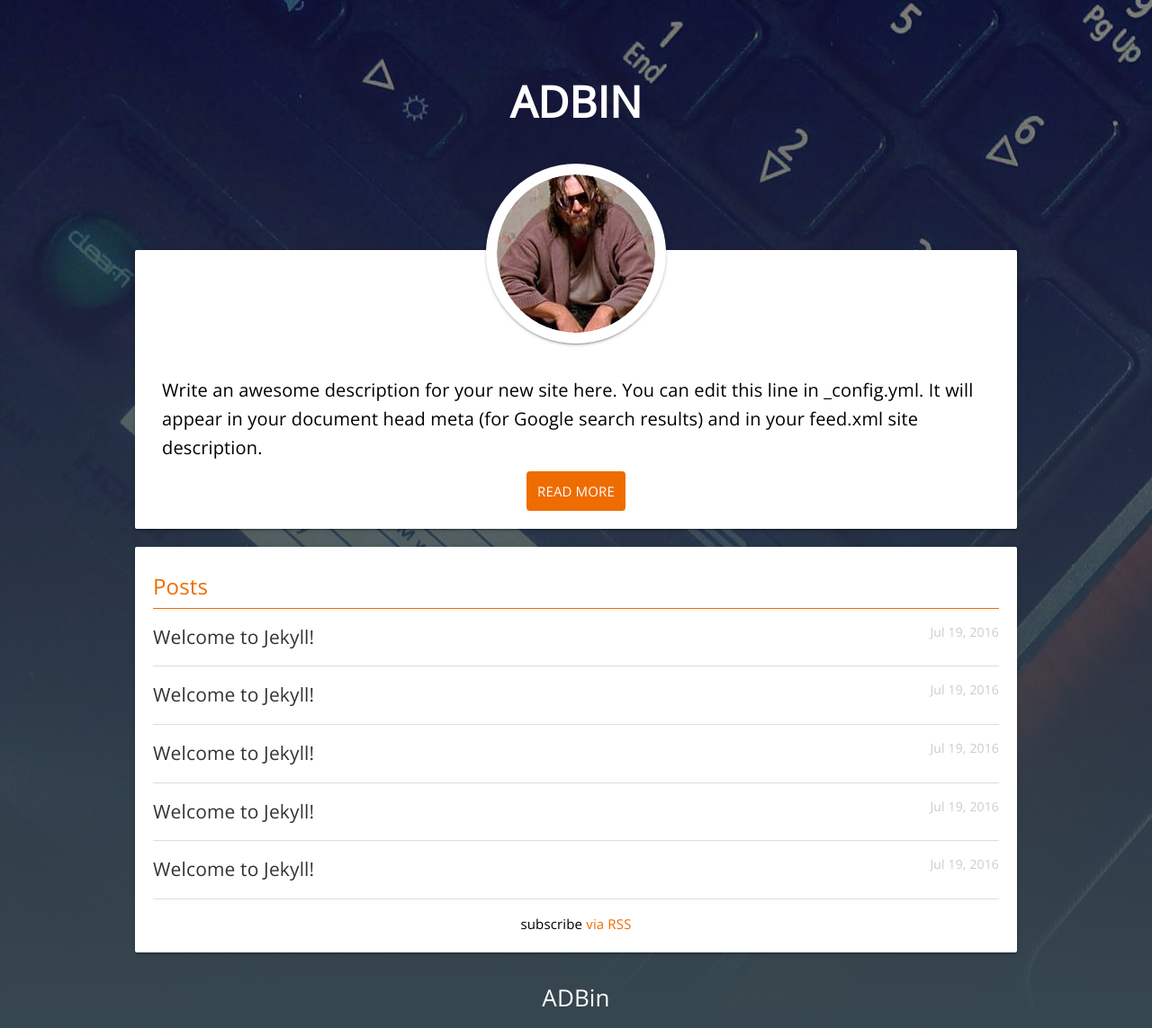
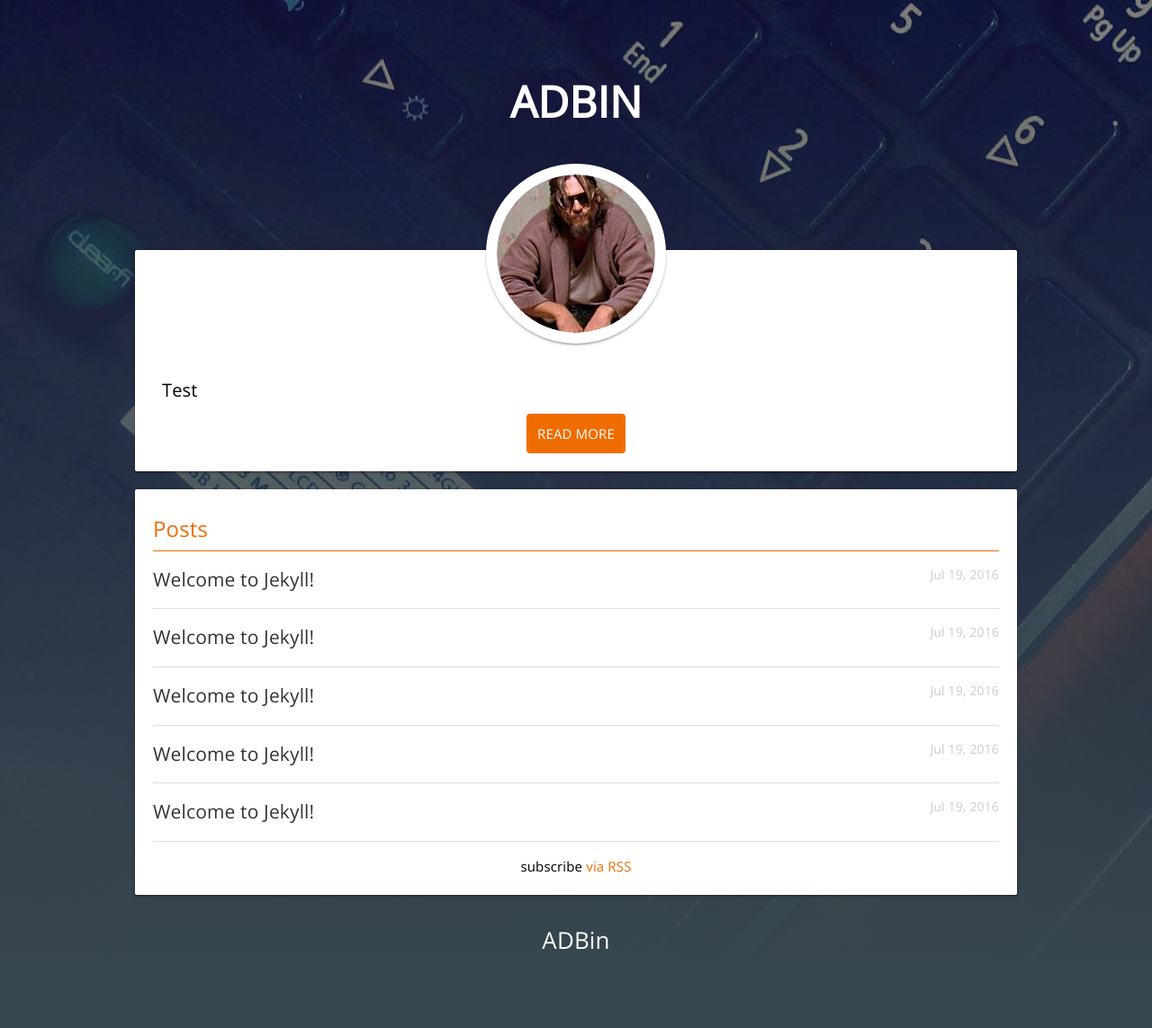
Before and after one commit to ADBin/adbin.github.io, a Jekyll site: the page built from index.html, in a window 1280 px wide. Shown: the whole page at 90% size. Built offline with Jekyll 4.4.1, drawn with Linux system fonts in a browser that asks for light colours; after the commit the page ends 1079 px from its top, so only the background shows below that.

Commit message:
Update _config.yml

```diff
--- a/_config.yml
+++ b/_config.yml
@@ -8,9 +8,7 @@
 # Site settings
 title: ADBin
 email: #your-email@domain.com
-description:  Write an awesome description for your new site here. You can edit this
-              line in _config.yml. It will appear in your document head meta (for
-              Google search results) and in your feed.xml site description.
+description:  Test
 baseurl: #"/jekyll-wing-template" # the subpath of your site, e.g. /blog
 url: #"http://yourdomain.com" # the base hostname & protocol for your site
 twitter_username: #jekyllrb
```
